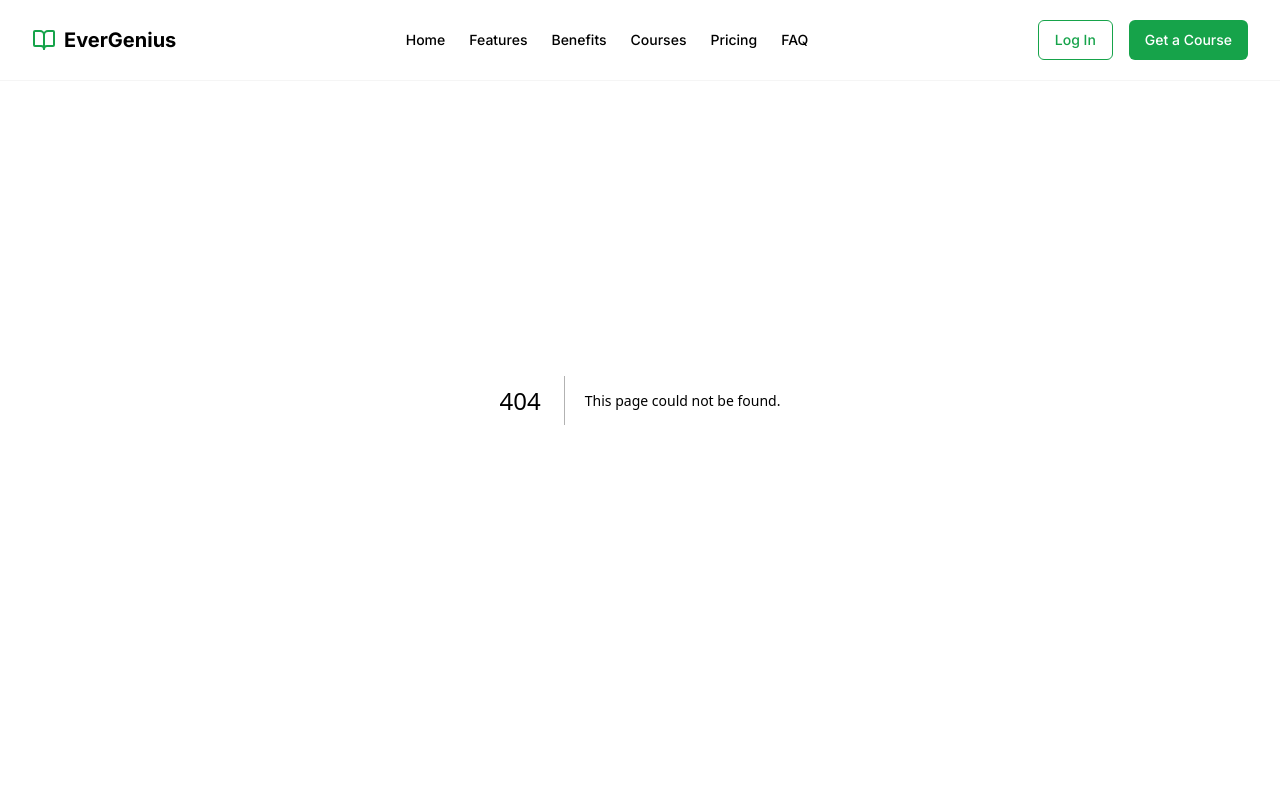
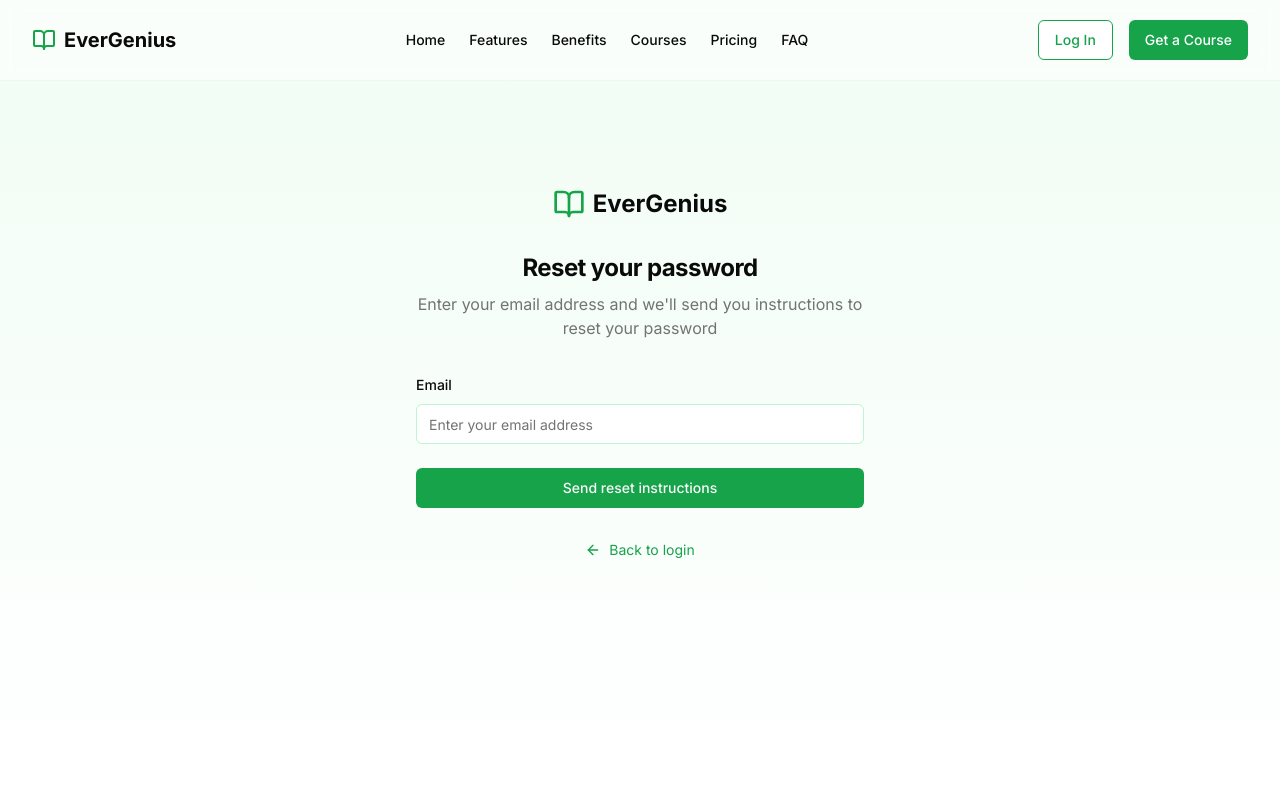
Before and after one commit to Jossyboydgenius/Evergenius, a Next.js app: page /forgot-password in a window 1280 px wide. Before the commit this address had no page. Shown: the top 800 px of the page. Built offline with nearby package versions, Linux system fonts and the light colour scheme.

Commit message:
add: implement forgot password page with email submission and confirmation

```diff
--- /dev/null
+++ b/app/forgot-password/page.tsx
@@ -0,0 +1,85 @@
+"use client";
+
+import { useState } from "react";
+import Link from "next/link";
+import { useRouter } from "next/navigation";
+import { Button } from "@/components/ui/button";
+import { Input } from "@/components/ui/input";
+import { Label } from "@/components/ui/label";
+import { BookOpen, ArrowLeft } from "lucide-react";
+
+export default function ForgotPasswordPage() {
+  const router = useRouter();
+  const [email, setEmail] = useState("");
+  const [isLoading, setIsLoading] = useState(false);
+  const [isSubmitted, setIsSubmitted] = useState(false);
+
+  const handleSubmit = async (e: React.FormEvent) => {
+    e.preventDefault();
+    setIsLoading(true);
+
+    // Simulate password reset request
+    setTimeout(() => {
+      setIsLoading(false);
+      setIsSubmitted(true);
+    }, 1500);
+  };
+
+  return (
+    <div className="min-h-screen flex flex-col items-center justify-center bg-gradient-to-b from-green-50 to-white p-4 pb-16">
+      <div className="w-full max-w-md space-y-8">
+        <div className="text-center">
+          <Link href="/" className="inline-flex items-center gap-2 mb-8">
+            <BookOpen className="h-8 w-8 text-green-600" />
+            <span className="text-2xl font-bold">EverGenius</span>
+          </Link>
+          <h1 className="text-2xl font-bold tracking-tight">Reset your password</h1>
+          <p className="text-muted-foreground mt-2">
+            Enter your email address and we&apos;ll send you instructions to reset your password
+          </p>
+        </div>
+
+        {!isSubmitted ? (
+          <form onSubmit={handleSubmit} className="space-y-6">
+            <div className="space-y-2">
+              <Label htmlFor="email">Email</Label>
+              <Input
+                id="email"
+                type="email"
+                placeholder="Enter your email address"
+                value={email}
+                onChange={(e) => setEmail(e.target.value)}
+                required
+                className="border-green-200 focus:border-green-600 focus-visible:ring-green-600"
+              />
+            </div>
+            <Button
+              type="submit"
+              className="w-full bg-green-600 hover:bg-green-700"
+              disabled={isLoading}
+            >
+              {isLoading ? "Sending instructions..." : "Send reset instructions"}
+            </Button>
+          </form>
+        ) : (
+          <div className="bg-green-50 p-6 rounded-lg border border-green-200 text-center space-y-4">
+            <div className="text-green-600 font-medium">Check your email</div>
+            <p className="text-sm text-muted-foreground">
+              We&apos;ve sent password reset instructions to {email}. Please check your inbox and follow the instructions.
+            </p>
+          </div>
+        )}
+
+        <div className="text-center mt-8 mb-12">
+          <Link
+            href="/login"
+            className="text-sm text-green-600 hover:text-green-700 inline-flex items-center gap-2"
+          >
+            <ArrowLeft className="h-4 w-4" />
+            Back to login
+          </Link>
+        </div>
+      </div>
+    </div>
+  );
+}
```
